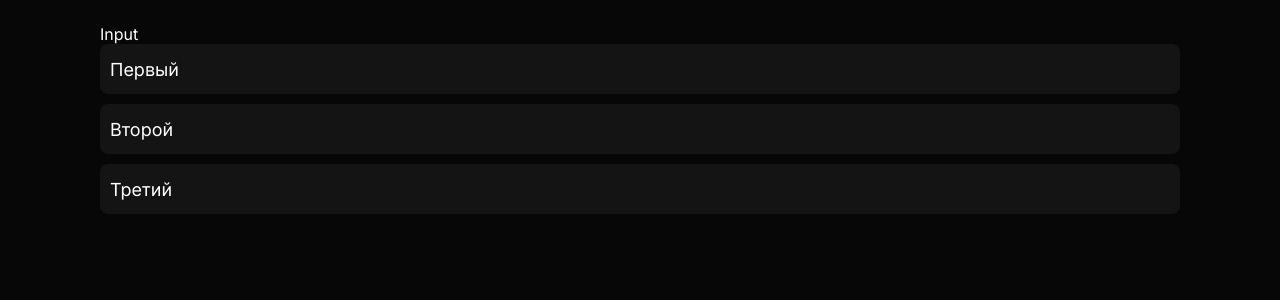
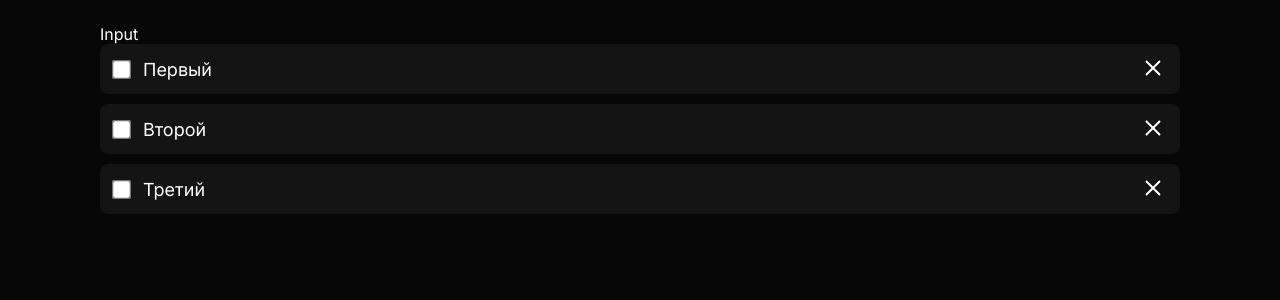
Before and after one commit to Hartaithan/instat-test, a React (Create React App) app: page / in a window 1280 px wide. Shown: the top 300 px of the page. Built offline with nearby package versions, Linux system fonts and the light colour scheme.

Commit message:
add todo component layout

```diff
--- /dev/null
+++ b/src/components/Icons.tsx
@@ -0,0 +1,16 @@
+export const IconDelete = () => {
+  return (
+    <svg
+      width="24px"
+      height="24px"
+      viewBox="0 0 24 24"
+      fill="none"
+      xmlns="http://www.w3.org/2000/svg"
+    >
+      <path
+        d="M6.22566 4.81096C5.83514 4.42044 5.20197 4.42044 4.81145 4.81096C4.42092 5.20148 4.42092 5.83465 4.81145 6.22517L10.5862 11.9999L4.81151 17.7746C4.42098 18.1651 4.42098 18.7983 4.81151 19.1888C5.20203 19.5793 5.8352 19.5793 6.22572 19.1888L12.0004 13.4141L17.7751 19.1888C18.1656 19.5793 18.7988 19.5793 19.1893 19.1888C19.5798 18.7983 19.5798 18.1651 19.1893 17.7746L13.4146 11.9999L19.1893 6.22517C19.5799 5.83465 19.5799 5.20148 19.1893 4.81096C18.7988 4.42044 18.1657 4.42044 17.7751 4.81096L12.0004 10.5857L6.22566 4.81096Z"
+        fill="#ffffff"
+      />
+    </svg>
+  );
+};
--- a/src/components/Todo.tsx
+++ b/src/components/Todo.tsx
@@ -2,6 +2,7 @@ import React from "react";
 import styled from "styled-components";
 import { ITodo } from "../store";
 import Flex from "./Flex";
+import { IconDelete } from "./Icons";
 
 interface ITodoProps {
   todo: ITodo;
@@ -18,15 +19,36 @@ const TodoBody = styled.div`
 `;
 
 const TodoTitle = styled.p`
-  margin-left: 10px;
+  margin-left: 15px;
   font-size: 18px;
+  flex: 1;
+`;
+
+const TodoCheckbox = styled.input.attrs({ type: "checkbox" })`
+  margin-left: 15px;
+  background: red;
+  transform: scale(1.5);
+  filter: grayscale(100%);
+  -webkit-filter: grayscale(100%);
+  -moz-filter: grayscale(100%);
+`;
+
+const TodoDelete = styled.button`
+  margin-right: 15px;
+  background: transparent;
+  border: none;
+  cursor: pointer;
 `;
 
 const Todo = ({ todo }: ITodoProps) => {
   return (
     <TodoBody>
       <Flex align="center">
+        <TodoCheckbox />
         <TodoTitle>{todo.title}</TodoTitle>
+        <TodoDelete>
+          <IconDelete />
+        </TodoDelete>
       </Flex>
     </TodoBody>
   );
```
Also changed, not shown: .gitpod.yml (added).
